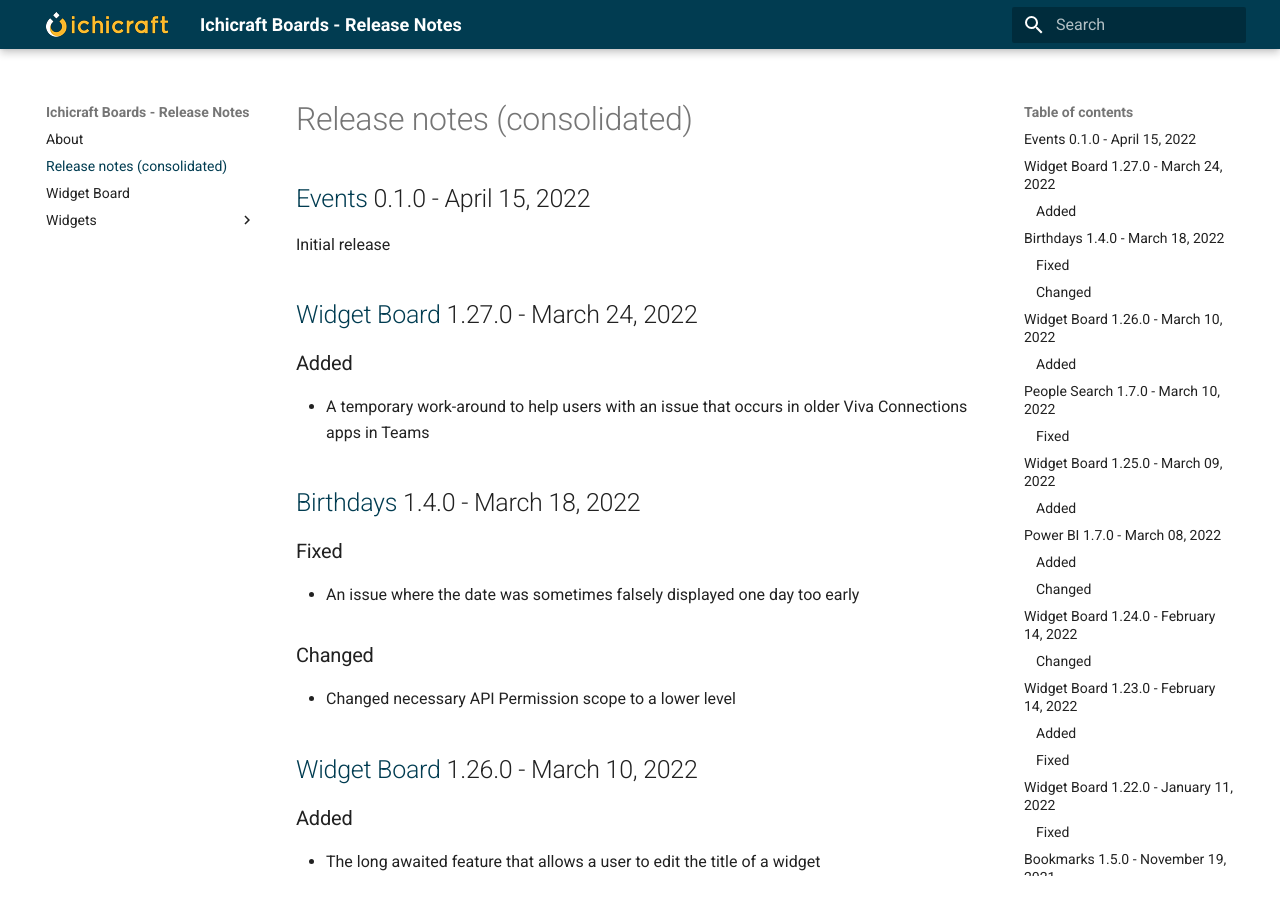
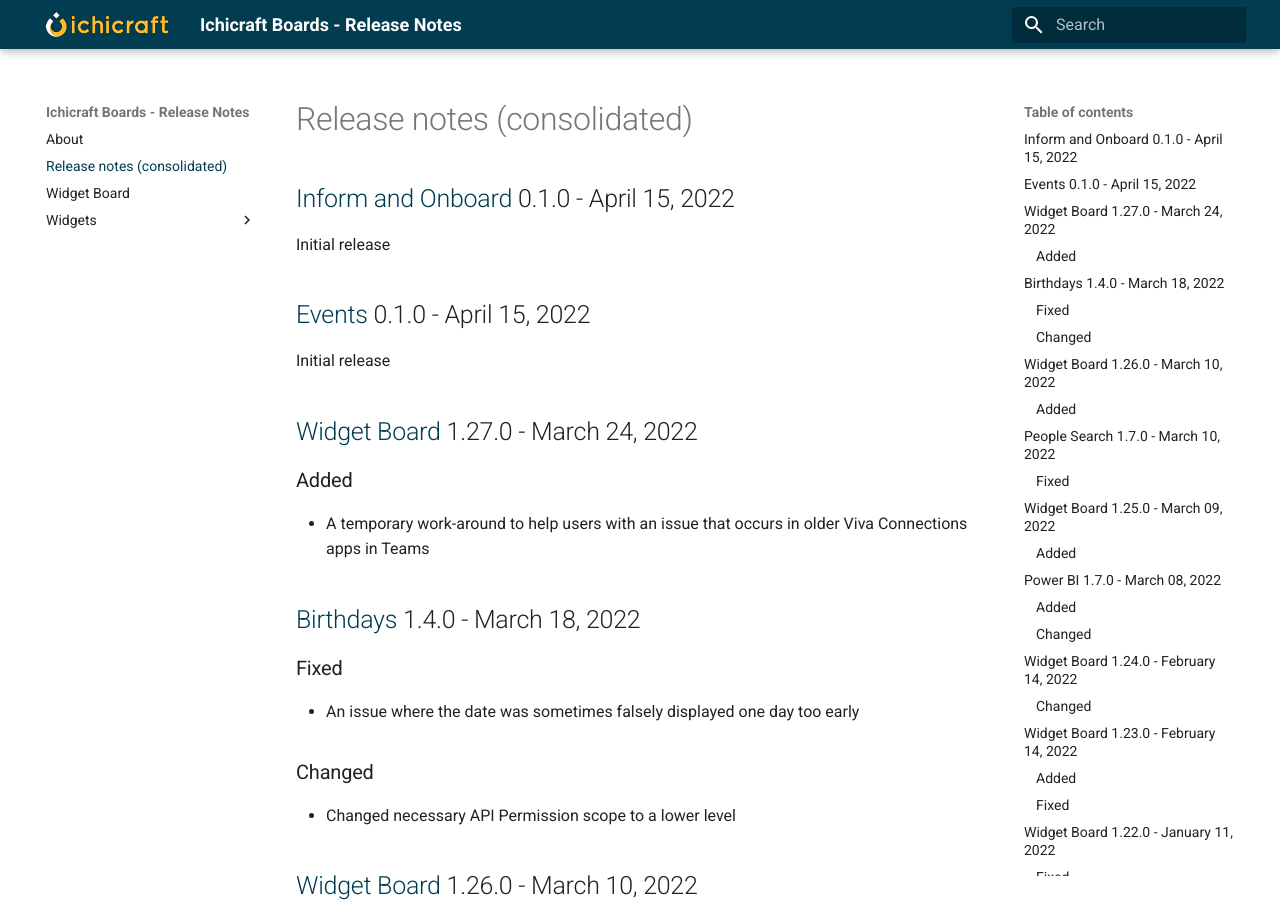
Before and after one commit to ichicraft/widgets-docs, an MkDocs documentation site: the page built from docs/Release-notes-(consolidated).md, in a window 1280 px wide and 900 px high. Built offline with MkDocs 1.6.1 and Material for MkDocs 9.7.7, drawn with Linux system fonts in a browser that asks for light colours.

Commit message:
Release notes updated by BuildService

```diff
--- a/docs/Release-notes-(consolidated).md
+++ b/docs/Release-notes-(consolidated).md
@@ -1,3 +1,7 @@
+## [Inform and Onboard](./Widgets/Inform and Onboard.md) 0.1.0 - April 15, 2022
+
+Initial release
+
 ## [Events](./Widgets/Events.md) 0.1.0 - April 15, 2022
 
 Initial release
--- /dev/null
+++ b/docs/Widgets/Inform and Onboard.md
@@ -0,0 +1,3 @@
+## 0.1.0 - April 15, 2022
+
+Initial release
```
